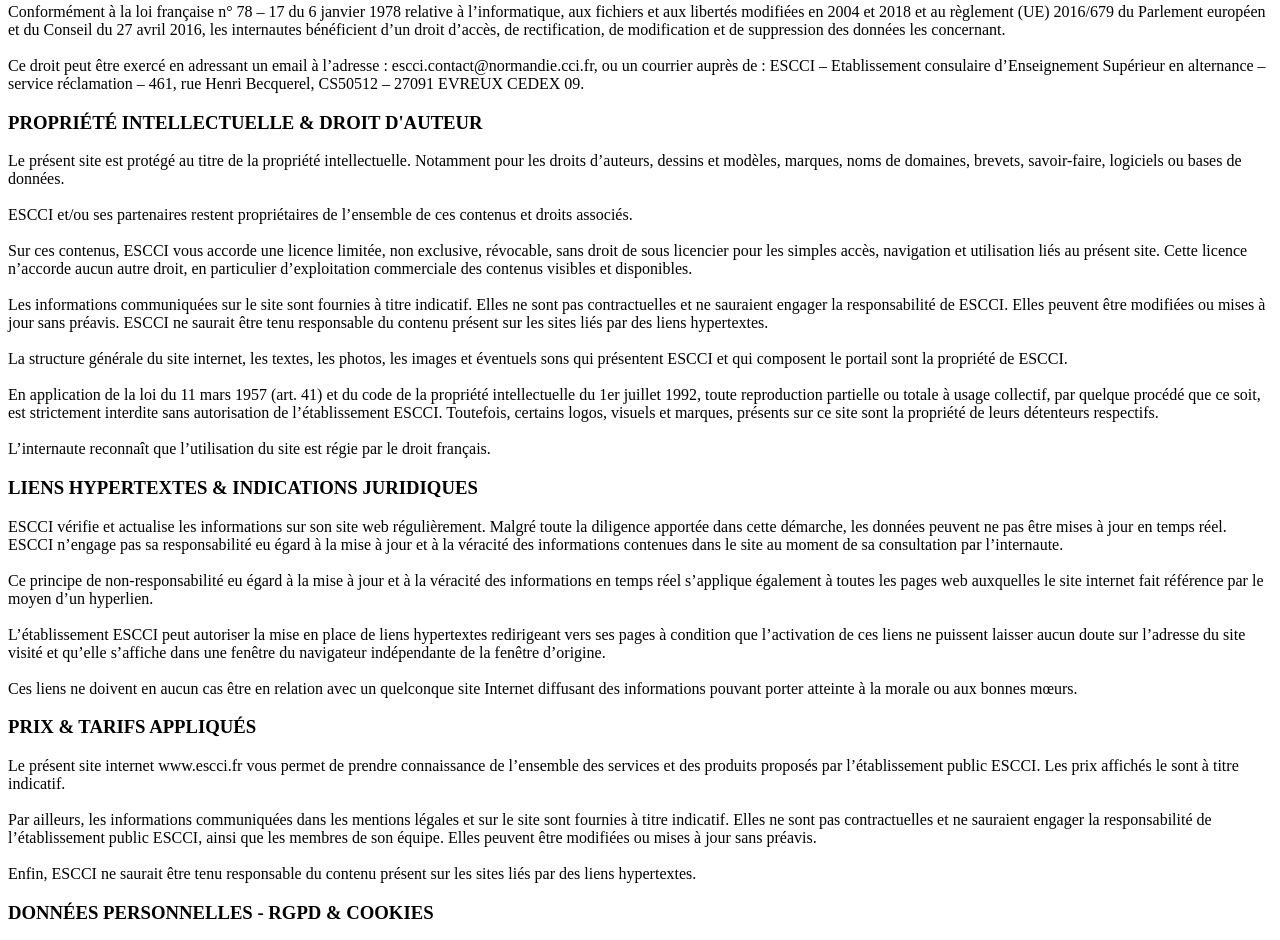
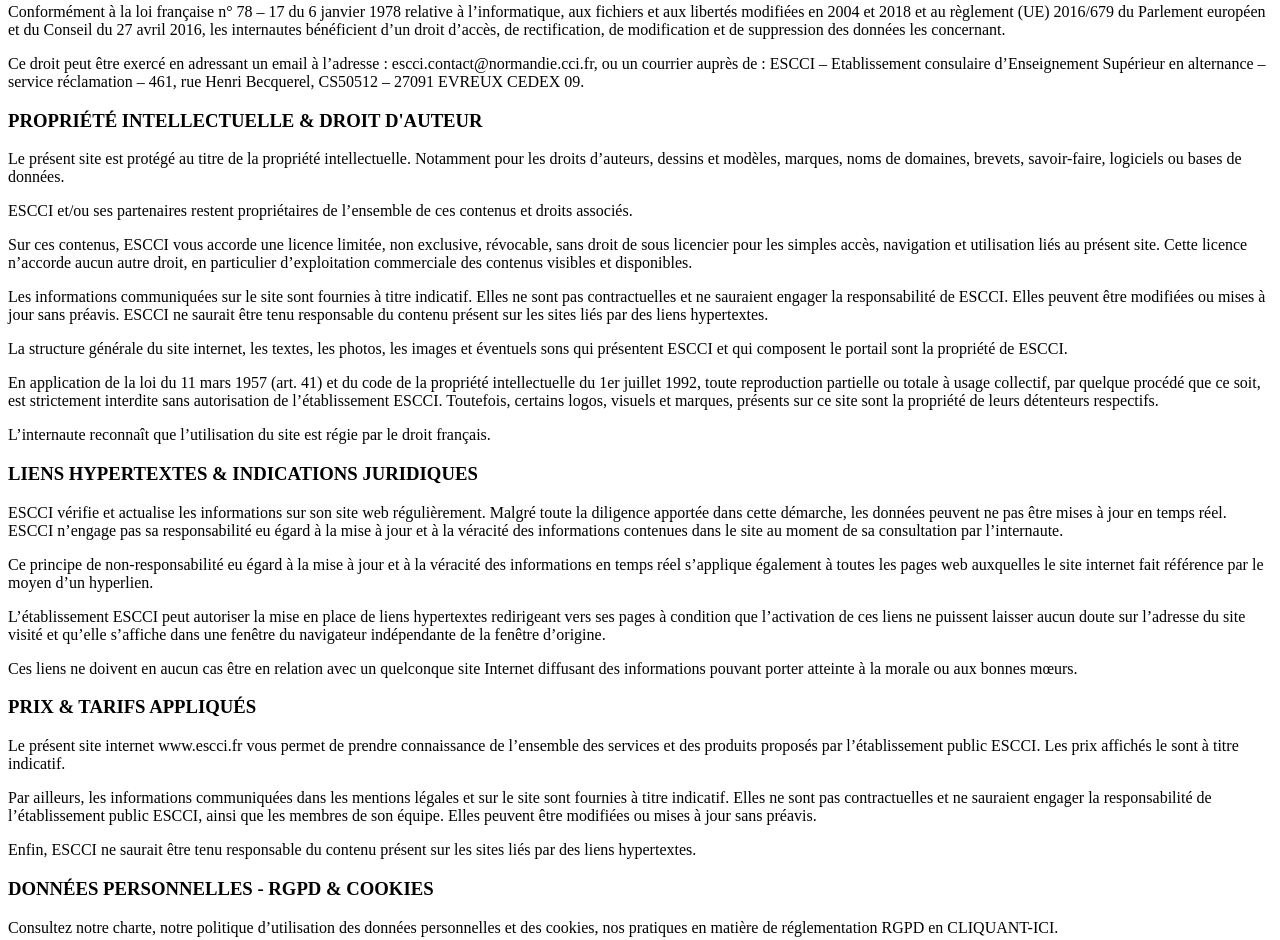
Before and after one commit to fredericnoel/ExerciceCollaboratif, a plain HTML site: page mentions.html in a window 1280 px wide. Shown: the part 1139-2079 px from the top of the page. Drawn offline with Linux system fonts and the light colour scheme.

Commit message:
"Correction des abus de saut de ligne"

```diff
--- a/mentions.html
+++ b/mentions.html
@@ -56,43 +56,43 @@
     <p>+33 (0)2 32 28 70 50<br>
     escci.contact@normandie.cci.fr</p>
     <p>Un accusé de réception vous sera envoyé sous 10 jours maximum et une réponse dans un délai maximum de 2 mois.</p>
-    <p>Conformément à la loi française n° 78 – 17 du 6 janvier 1978 relative à l’informatique, aux fichiers et aux libertés modifiées en 2004 et 2018 et au règlement (UE) 2016/679 du Parlement européen et du Conseil du 27 avril 2016, les internautes bénéficient d’un droit d’accès, de rectification, de modification et de suppression des données les concernant.<br><br> <!-- abus du double br pour le saut de ligne pardon Ludo -->
+    <p>Conformément à la loi française n° 78 – 17 du 6 janvier 1978 relative à l’informatique, aux fichiers et aux libertés modifiées en 2004 et 2018 et au règlement (UE) 2016/679 du Parlement européen et du Conseil du 27 avril 2016, les internautes bénéficient d’un droit d’accès, de rectification, de modification et de suppression des données les concernant.</p>
 
-    Ce droit peut être exercé en adressant un email à l’adresse : escci.contact@normandie.cci.fr, ou un courrier auprès de : ESCCI – Etablissement consulaire d’Enseignement Supérieur en alternance – service réclamation – 461, rue Henri Becquerel, CS50512 – 27091 EVREUX CEDEX 09.</p>
+    <p>Ce droit peut être exercé en adressant un email à l’adresse : escci.contact@normandie.cci.fr, ou un courrier auprès de : ESCCI – Etablissement consulaire d’Enseignement Supérieur en alternance – service réclamation – 461, rue Henri Becquerel, CS50512 – 27091 EVREUX CEDEX 09.</p>
 
     <!-- Partie Propriété intellectuelle & droit d'auteur -->
     <h3>PROPRIÉTÉ INTELLECTUELLE & DROIT D'AUTEUR</h3>
-    <p>Le présent site est protégé au titre de la propriété intellectuelle. Notamment pour les droits d’auteurs, dessins et modèles, marques, noms de domaines, brevets, savoir-faire, logiciels ou bases de données.<br><br>
+    <p>Le présent site est protégé au titre de la propriété intellectuelle. Notamment pour les droits d’auteurs, dessins et modèles, marques, noms de domaines, brevets, savoir-faire, logiciels ou bases de données.</p>
 
-    ESCCI et/ou ses partenaires restent propriétaires de l’ensemble de ces contenus et droits associés.<br><br>
+    <p>ESCCI et/ou ses partenaires restent propriétaires de l’ensemble de ces contenus et droits associés.</p>
 
-    Sur ces contenus, ESCCI vous accorde une licence limitée, non exclusive, révocable, sans droit de sous licencier pour les simples accès, navigation et utilisation liés au présent site. Cette licence n’accorde aucun autre droit, en particulier d’exploitation commerciale des contenus visibles et disponibles.<br><br>
+    <p>Sur ces contenus, ESCCI vous accorde une licence limitée, non exclusive, révocable, sans droit de sous licencier pour les simples accès, navigation et utilisation liés au présent site. Cette licence n’accorde aucun autre droit, en particulier d’exploitation commerciale des contenus visibles et disponibles.</p>
 
-    Les informations communiquées sur le site sont fournies à titre indicatif. Elles ne sont pas contractuelles et ne sauraient engager la responsabilité de ESCCI. Elles peuvent être modifiées ou mises à jour sans préavis. ESCCI ne saurait être tenu responsable du contenu présent sur les sites liés par des liens hypertextes.<br><br>
+    <p>Les informations communiquées sur le site sont fournies à titre indicatif. Elles ne sont pas contractuelles et ne sauraient engager la responsabilité de ESCCI. Elles peuvent être modifiées ou mises à jour sans préavis. ESCCI ne saurait être tenu responsable du contenu présent sur les sites liés par des liens hypertextes.</p>
 
-    La structure générale du site internet, les textes, les photos, les images et éventuels sons qui présentent ESCCI et qui composent le portail sont la propriété de ESCCI.<br><br>
+    <p>La structure générale du site internet, les textes, les photos, les images et éventuels sons qui présentent ESCCI et qui composent le portail sont la propriété de ESCCI.</p>
 
-    En application de la loi du 11 mars 1957 (art. 41) et du code de la propriété intellectuelle du 1er juillet 1992, toute reproduction partielle ou totale à usage collectif, par quelque procédé que ce soit, est strictement interdite sans autorisation de l’établissement ESCCI. Toutefois, certains logos, visuels et marques, présents sur ce site sont la propriété de leurs détenteurs respectifs.<br><br>
+    <p>En application de la loi du 11 mars 1957 (art. 41) et du code de la propriété intellectuelle du 1er juillet 1992, toute reproduction partielle ou totale à usage collectif, par quelque procédé que ce soit, est strictement interdite sans autorisation de l’établissement ESCCI. Toutefois, certains logos, visuels et marques, présents sur ce site sont la propriété de leurs détenteurs respectifs.</p>
 
-    L’internaute reconnaît que l’utilisation du site est régie par le droit français.</p>
+    <p>L’internaute reconnaît que l’utilisation du site est régie par le droit français.</p>
 
     <!-- Partie liens hypertextes & indications juridiques -->
     <h3>LIENS HYPERTEXTES & INDICATIONS JURIDIQUES</h3>
-    <p>ESCCI vérifie et actualise les informations sur son site web régulièrement. Malgré toute la diligence apportée dans cette démarche, les données peuvent ne pas être mises à jour en temps réel. ESCCI n’engage pas sa responsabilité eu égard à la mise à jour et à la véracité des informations contenues dans le site au moment de sa consultation par l’internaute.<br><br>
+    <p>ESCCI vérifie et actualise les informations sur son site web régulièrement. Malgré toute la diligence apportée dans cette démarche, les données peuvent ne pas être mises à jour en temps réel. ESCCI n’engage pas sa responsabilité eu égard à la mise à jour et à la véracité des informations contenues dans le site au moment de sa consultation par l’internaute.</p>
 
-    Ce principe de non-responsabilité eu égard à la mise à jour et à la véracité des informations en temps réel s’applique également à toutes les pages web auxquelles le site internet fait référence par le moyen d’un hyperlien.<br><br>
+    <p>Ce principe de non-responsabilité eu égard à la mise à jour et à la véracité des informations en temps réel s’applique également à toutes les pages web auxquelles le site internet fait référence par le moyen d’un hyperlien.</p>
 
-    L’établissement ESCCI peut autoriser la mise en place de liens hypertextes redirigeant vers ses pages à condition que l’activation de ces liens ne puissent laisser aucun doute sur l’adresse du site visité et qu’elle s’affiche dans une fenêtre du navigateur indépendante de la fenêtre d’origine.<br><br>
+    <p>L’établissement ESCCI peut autoriser la mise en place de liens hypertextes redirigeant vers ses pages à condition que l’activation de ces liens ne puissent laisser aucun doute sur l’adresse du site visité et qu’elle s’affiche dans une fenêtre du navigateur indépendante de la fenêtre d’origine.</p>
 
-    Ces liens ne doivent en aucun cas être en relation avec un quelconque site Internet diffusant des informations pouvant porter atteinte à la morale ou aux bonnes mœurs.</p>
+    <p>Ces liens ne doivent en aucun cas être en relation avec un quelconque site Internet diffusant des informations pouvant porter atteinte à la morale ou aux bonnes mœurs.</p>
 
     <!-- Partie Prix & tarifs appliqués -->
     <h3>PRIX & TARIFS APPLIQUÉS</h3>
-    <p>Le présent site internet www.escci.fr vous permet de prendre connaissance de l’ensemble des services et des produits proposés par l’établissement public ESCCI. Les prix affichés le sont à titre indicatif.<br><br>
+    <p>Le présent site internet www.escci.fr vous permet de prendre connaissance de l’ensemble des services et des produits proposés par l’établissement public ESCCI. Les prix affichés le sont à titre indicatif.</p>
 
-    Par ailleurs, les informations communiquées dans les mentions légales et sur le site sont fournies à titre indicatif. Elles ne sont pas contractuelles et ne sauraient engager la responsabilité de l’établissement public ESCCI, ainsi que les membres de son équipe. Elles peuvent être modifiées ou mises à jour sans préavis.<br><br>
+    <p>Par ailleurs, les informations communiquées dans les mentions légales et sur le site sont fournies à titre indicatif. Elles ne sont pas contractuelles et ne sauraient engager la responsabilité de l’établissement public ESCCI, ainsi que les membres de son équipe. Elles peuvent être modifiées ou mises à jour sans préavis.</p>
 
-    Enfin, ESCCI ne saurait être tenu responsable du contenu présent sur les sites liés par des liens hypertextes.</p>
+    <p>Enfin, ESCCI ne saurait être tenu responsable du contenu présent sur les sites liés par des liens hypertextes.</p>
 
     <!-- Partie Données personnelles - RGPD & Cookies -->
     <h3>DONNÉES PERSONNELLES - RGPD & COOKIES</h3>
```
